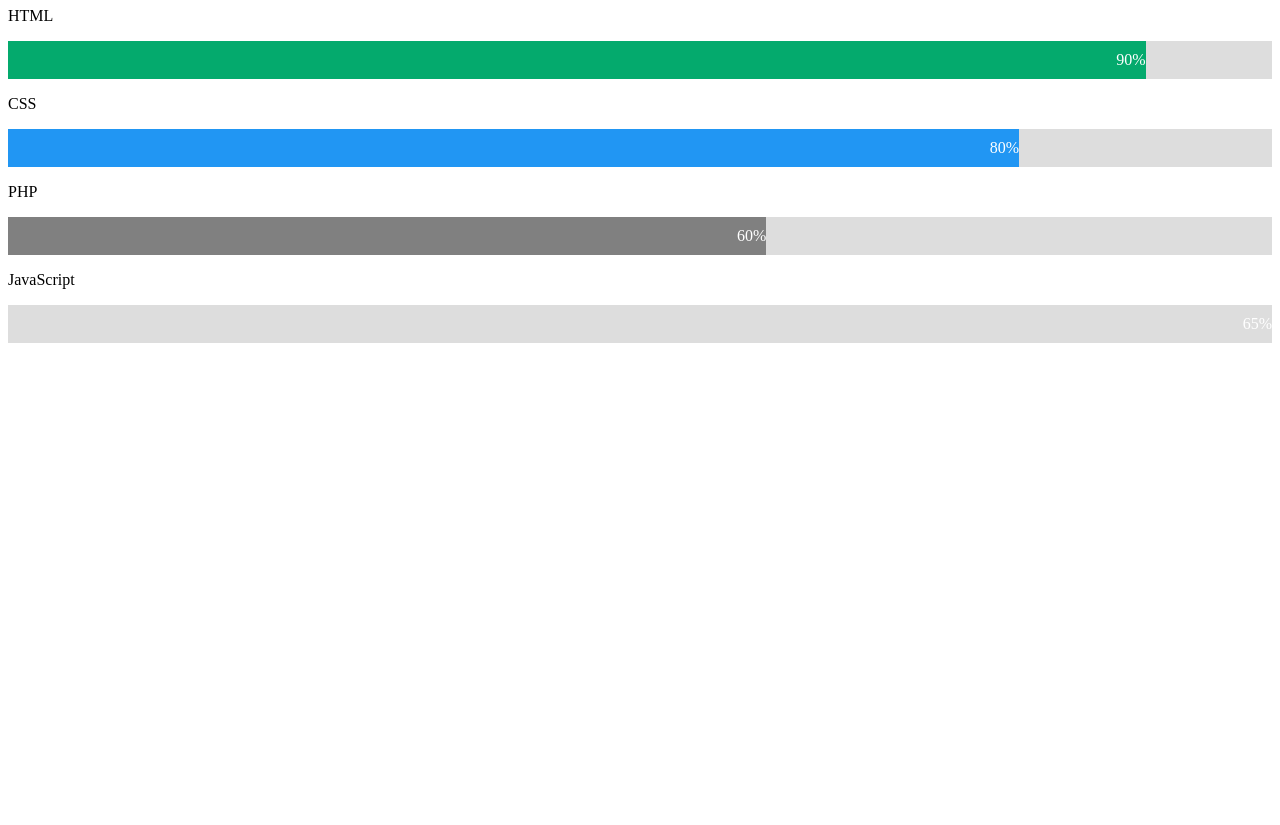
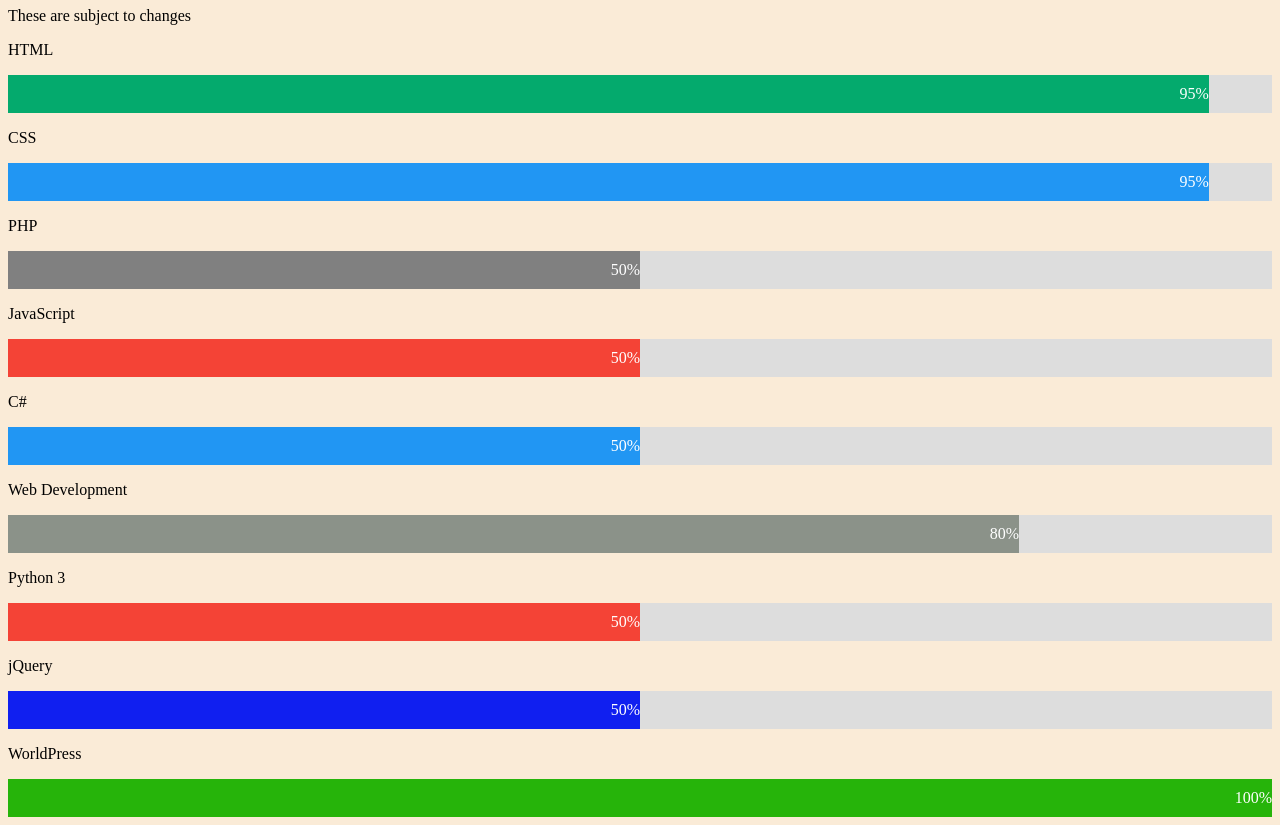
Before and after one commit to lordmatic/SkillsBar, a plain HTML site: page index.html in a window 1280 px wide. Shown: the part 73-898 px from the top of the page. Before the commit the page ends 800 px from the top, so only its background shows below. Drawn offline with Linux system fonts and the light colour scheme.

Commit message:
Other skills added

```diff
--- a/index.html
+++ b/index.html
@@ -8,31 +8,55 @@
 
 	<link rel="stylesheet" href="style.css" />
 </head>
-        <body>
+        <body class="main">
 
         <h1>My Skills</h1>
+        <p>These are subject to changes </p>
 
         <p>HTML</p>
         <div class="container">
-        <div class="skills html">90%</div>
+        <div class="skills html">95%</div>
         </div>
 
         <p>CSS</p>
         <div class="container">
-        <div class="skills css">80%</div>
+        <div class="skills css">95%</div>
         </div>
 
         <p>PHP</p>
         <div class="container">
-        <div class="skills php">60%</div>
+        <div class="skills php">50%</div>
         </div>
 
         <p>JavaScript</p>
         <div class="container">
-        <div class="skills js">65%</div>
+        <div class="skills javaScript">50%</div>
         </div>
 
+        <p>C#</p>
+        <div class="container">
+        <div class="skills C_sharp">50%</div>
+        </div>
 
+        <p>Web Development</p>
+        <div class="container">
+        <div class="skills web_Development">80%</div>
+        </div>
+
+        <P> Python 3</P>
+        <div class="container">
+        <div class="skills python_3">50%</div>
+        </div>
+
+        <p>jQuery</p>
+        <div class="container">
+        <div class="skills jQuery">50%</div>
+        </div>
+
+        <p>WorldPress</p>
+        <div class="container">
+        <div class="skills worldPress">100%</div>
+        </div>
 
         </body>
 </html>
--- a/style.css
+++ b/style.css
@@ -1,5 +1,15 @@
+body {
+    margin: ;
+    min-width: 250px;
+  }
 * {box-sizing: border-box}
 
+.main {
+    background-color: antiquewhite;
+}
+* p  {
+    position: relative;
+}
 .container {
   width: 100%;
   background-color: #ddd;
@@ -13,41 +23,45 @@
 }
 
 .html {
-    width: 90%;
+    width: 95%;
     background-color: #04AA6D;
 }
 
 .css {
-    width: 80%;
+    width: 95%;
     background-color: #2196F3;
 }
 
 .javaScript {
-    width: 65%;
+    width: 50%;
     background-color: #f44336;
 }
 .php {
-    width: 60%;
+    width: 50%;
     background-color: #808080;
 }
 .java {
-    width: 80%;
+    width: 50%;
     background-color: #2196F3;
 }
-.web development {
+.web_Development {
     width: 80%;
+    background-color: #1a2c176c;
+}
+
+.C_sharp {
+    width: 50%;
     background-color: #2196F3;
 }
-
-.C# {
-    width: 80%;
-    background-color: #2196F3;
-}
-.Python 3 {
-    width: 80%;
+.python_3 {
+    width: 50%;
     background-color: #f44336;
 }
 .jQuery {
-    width: 80%;
+    width: 50%;
+    background-color: #101ff0;
+}
+.worldPress {
+    width: 100%;
     background-color: #26b40a;
 }
```
